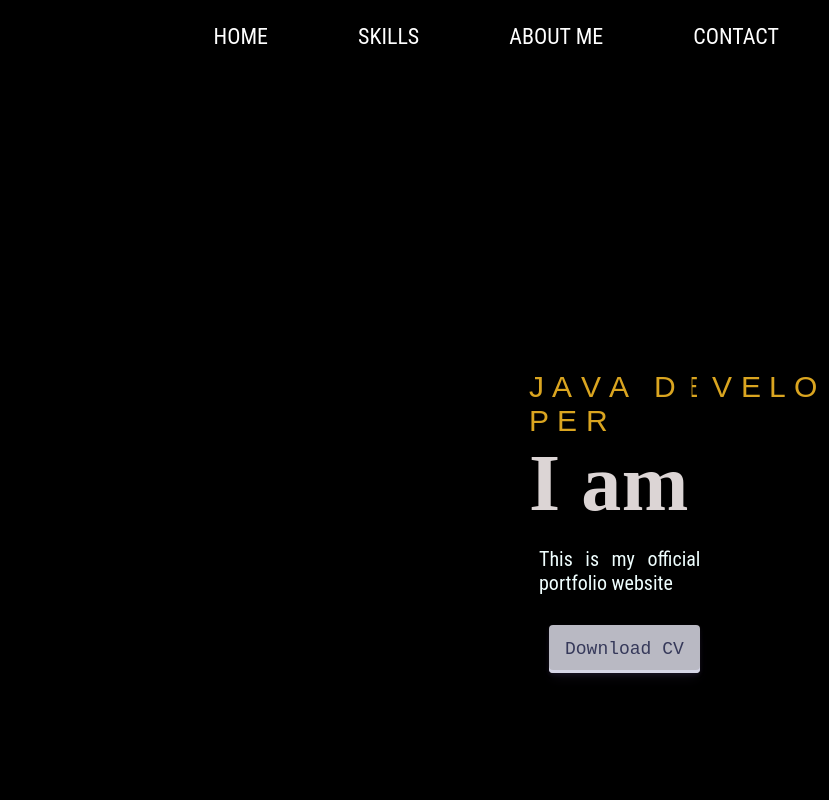
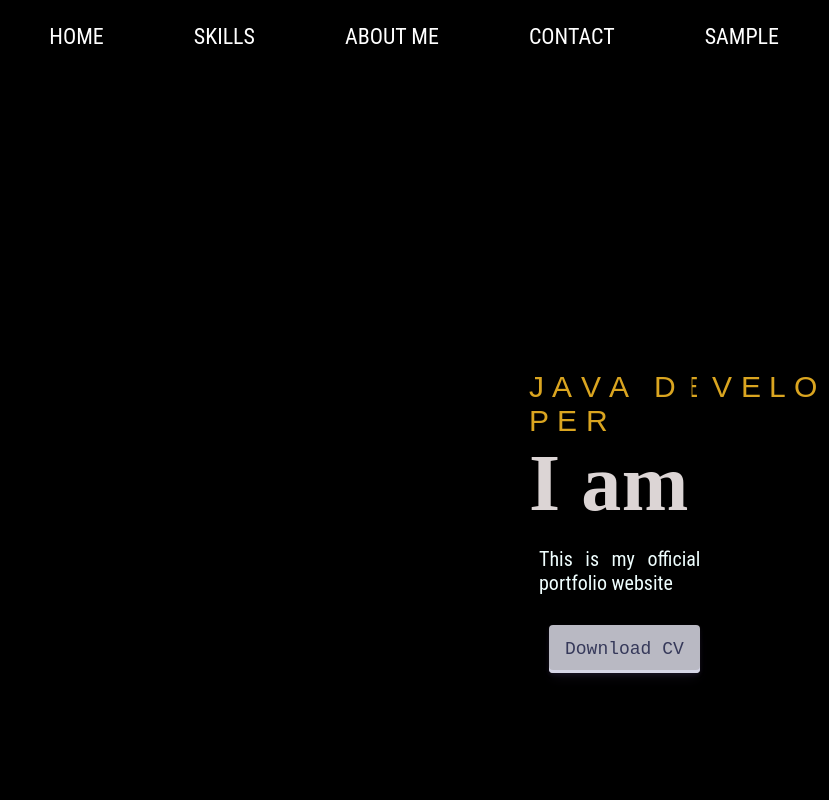
Before and after one commit to hacker-gowtham/My-Portfolio, a plain HTML site: page index.html in a window 1280 px wide. Shown: the top 800 px of the page, without its empty margins (451-1280 px from the left). Drawn offline with Linux system fonts and the light colour scheme.

Commit message:
menu bar added

```diff
--- a/index.html
+++ b/index.html
@@ -23,6 +23,8 @@
                         <li><a href="#skill">Skills</a></li>
                         <li><a href="#ab">About Me</a></li>
                         <li><a href="#cont">Contact</a></li>
+                        <li><a href="#cont">sample</a></li>
+
                     </div>
                 </ul>
             </div>
```
Also changed, not shown: 1 other file.
